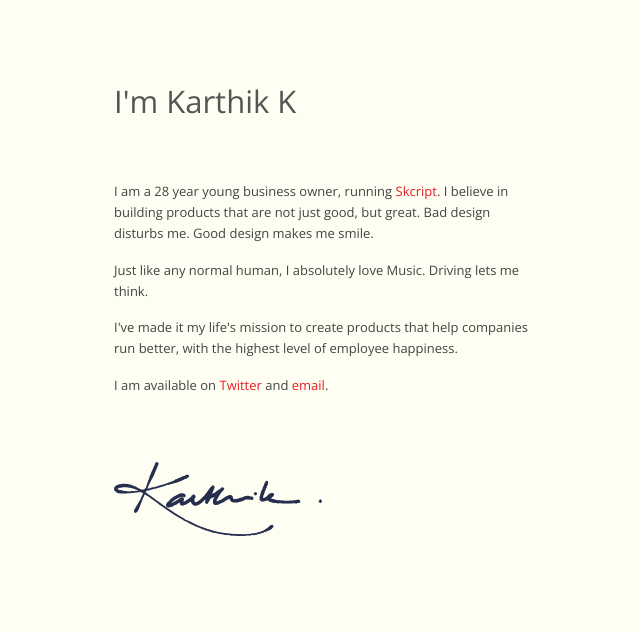
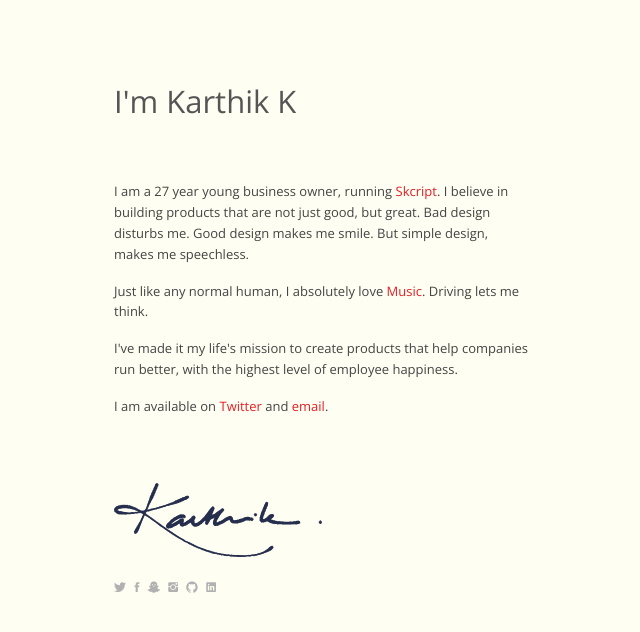
Before and after one commit to dtsdwarak/imkarthikk.com, a Jekyll site: the page built from index.html, in a window 1280 px wide. Shown: the top 632 px of the page, without its empty margins (26-666 px from the left). Built offline with Jekyll 4.4.1, drawn with Linux system fonts in a browser that asks for light colours; nearby versions of some CDN libraries.

Commit message:
Adding Social in Footer

```diff
--- a/_includes/footer.html
+++ b/_includes/footer.html
@@ -8,3 +8,4 @@
   ga('send', 'pageview');
 
 </script>
+<link rel="stylesheet" type="text/css" href="http://code.ionicframework.com/ionicons/2.0.1/css/ionicons.min.css">
--- a/_sass/_kk.scss
+++ b/_sass/_kk.scss
@@ -5,7 +5,7 @@
 body {
 	background: #FFFEF2;
 }
-p {
+p, ul, li, ol {
 	font-size: 13px;
 	color: #444444;
 }
@@ -29,3 +29,15 @@ a {
 	padding-top: 50px;
 	width: 50%;
 }
+.push-right {
+	padding-right: 5px;
+}
+.Social {
+	padding-top: 20px;
+	a {
+		color: #B1B1B1;
+		&:hover {
+			color: #E61E25;
+		}
+	}
+}
--- a/index.html
+++ b/index.html
@@ -8,10 +8,19 @@ layout: default
 </div>
 <div class="row">
 	<div class="small-12 medium-5 large-5">
-		<p>I am a 28 year young business owner, running <a href="https://www.skcript.com/" target="_blank">Skcript</a>. I believe in building products that are not just good, but great. Bad design disturbs me. Good design makes me smile.</p>
-		<p>Just like any normal human, I absolutely love Music. Driving lets me think.</p>
+		<p>I am a 27 year young business owner, running <a href="https://www.skcript.com/" target="_blank">Skcript</a>. I believe in building products that are not just good, but great. Bad design disturbs me. Good design makes me smile. But simple design, makes me speechless.</p>
+		<p>Just like any normal human, I absolutely love <a href="https://itunes.apple.com/in/playlist/audiophile/idpl.fe0044051dd7459bac9e0708084515c2" target="_blank">Music</a>. Driving lets me think.</p>
 		<p>I've made it my life's mission to create products that help companies run better, with the highest level of employee happiness.</p>
 		<p>I am available on <a href="https://twitter.com/imkarthikk" target="_blank">Twitter</a> and <a href="mailto:karthik@skcript.com">email</a>.</p>
 		<img src="/images/kk_sig.svg" class="Signature">
+		<p class="Social">
+			<a href="https://twitter.com/imkarthikk/" target="_blank"><i class="ion-social-twitter push-right"></i></a>
+			<a href="https://facebook.com/imkarthikk/" target="_blank"><i class="ion-social-facebook push-right"></i></a>
+			<a href="https://www.snapchat.com/add/karthikk" target="_blank"><i class="ion-social-snapchat push-right"></i></a>
+			<a href="https://instagram.com/karthikk/" target="_blank"><i class="ion-social-instagram push-right"></i></a>
+			<a href="https://github.com/imkarthikk/" target="_blank"><i class="ion-social-github push-right"></i></a>
+			<a href="https://linkedin.com/in/karthikk88" target="_blank"><i class="ion-social-linkedin push-right"></i></a>
+		</p>
+	</div>
 	</div>
 </div>
```
